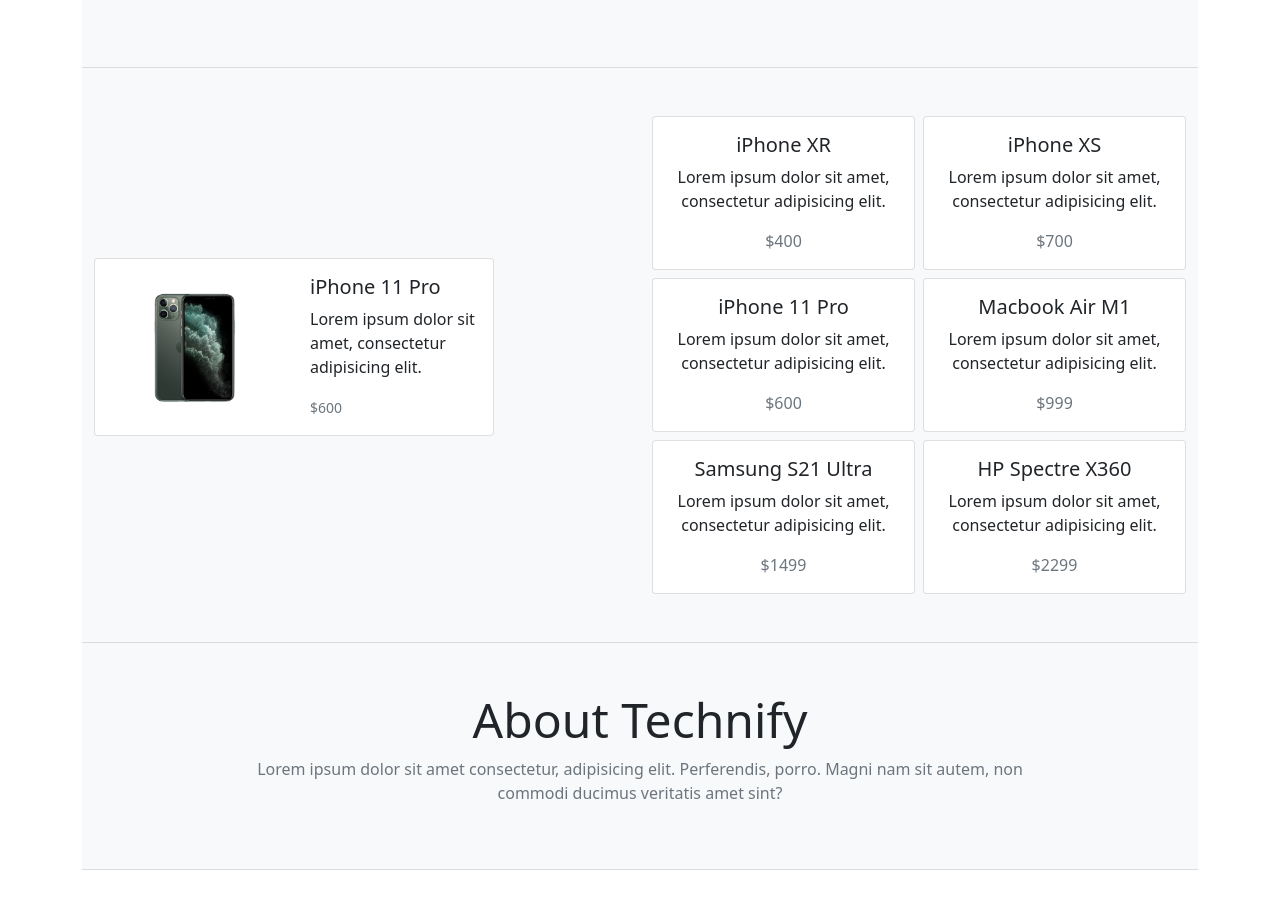
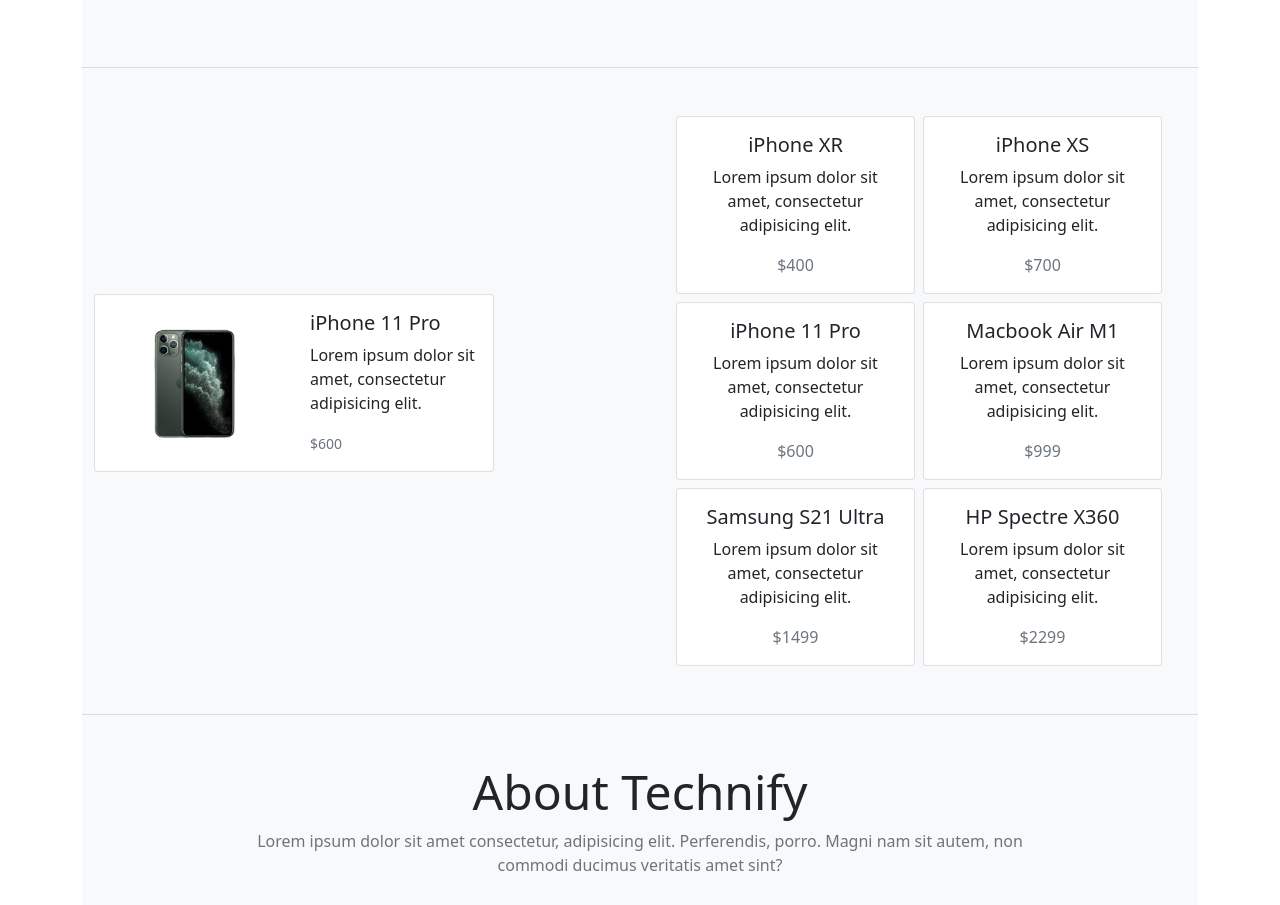
Before and after one commit to 5thDimensionalVader/technify-shop, a React (Create React App) app: page / in a window 1280 px wide. Shown: the part 1569-2474 px from the top of the page. Built offline with nearby package versions, Linux system fonts and the light colour scheme.

Commit message:
technify-shop Footer component done

```diff
--- a/src/components/Footer/Footer.js
+++ b/src/components/Footer/Footer.js
@@ -1,4 +1,3 @@
-import footerStyles from './footer.module.css';
 import { Link } from 'react-router-dom';
 
 const Footer = () => {
--- a/src/components/Home/Home.js
+++ b/src/components/Home/Home.js
@@ -36,16 +36,16 @@
           <div id="carouselMain" className="carousel slide" data-bs-ride="carousel">
             <div className="carousel-inner">
               <div className="carousel-item active">
-                  <img src={c_1} alt="First Slide" className="d-block w-100 img-fluid"/>
+                <img src={c_1} alt="First Slide" className="d-block w-100 img-fluid" />
               </div>
               <div className="carousel-item">
-                  <img src={c_2} alt="Second Slide" className="d-block w-100 img-fluid"/>
+                <img src={c_2} alt="Second Slide" className="d-block w-100 img-fluid" />
               </div>
               <div className="carousel-item">
-                  <img src={c_3} alt="Third Slide" className="d-block w-100 img-fluid"/>
+                <img src={c_3} alt="Third Slide" className="d-block w-100 img-fluid" />
               </div>
               <div className="carousel-item">
-                  <img src={c_4} alt="Fourth Slide" className="d-block w-100 img-fluid"/>
+                <img src={c_4} alt="Fourth Slide" className="d-block w-100 img-fluid" />
               </div>
             </div>
 
@@ -101,7 +101,8 @@
           </div>
 
           <div className="col-sm">
-            <div className="row g-2">
+            <div className="container">
+              <div className="row align-sm-center justify-content-sm-center g-2">
                 {
                   product.product.map((product, key) => (
                     <div key={key} className="col-sm-6">
@@ -116,6 +117,7 @@
                     </div>
                   ))
                 }
+              </div>
             </div>
           </div>
 
```
Lines whose indentation alone changed are shown as unchanged.
